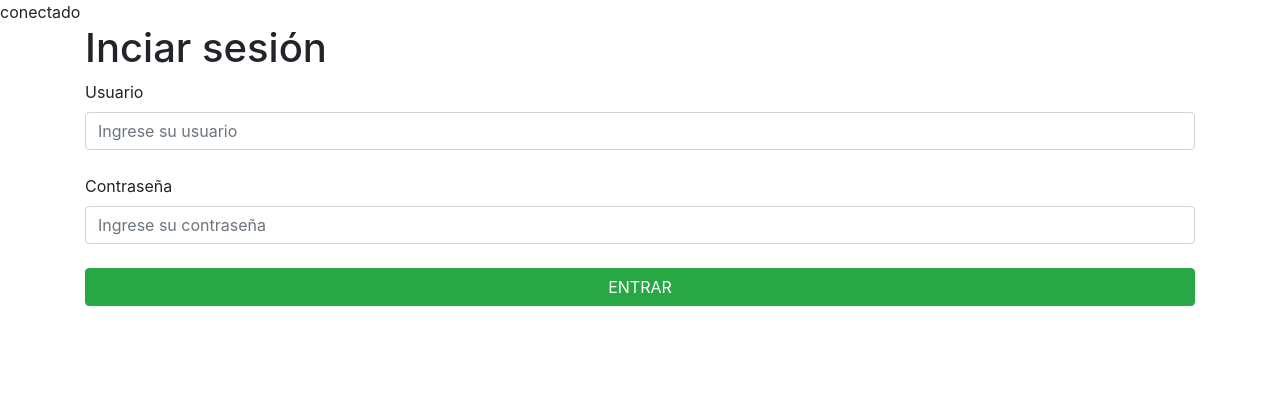
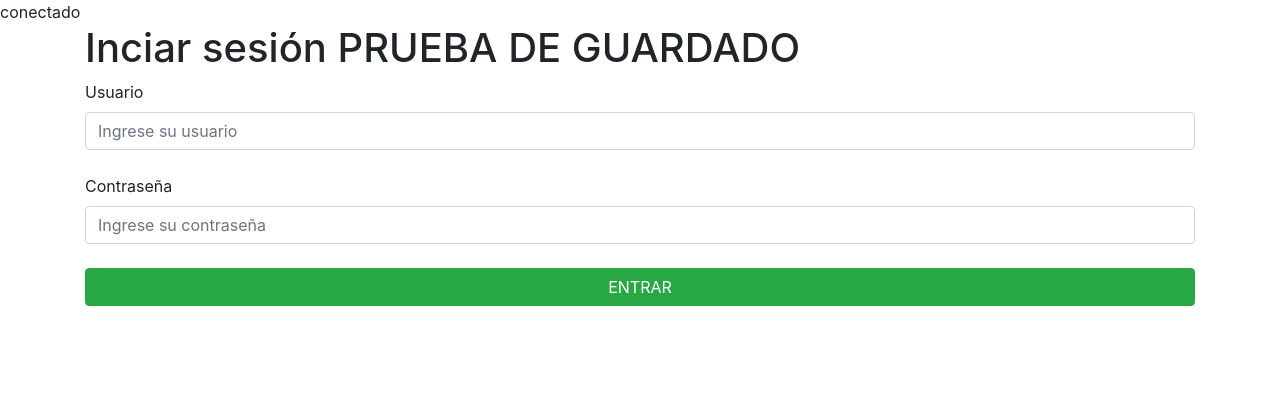
Before and after one commit to cesarodrgz/ascenso, a PHP site: page /login.php in a window 1280 px wide. Shown: the top 420 px of the page. Run offline with PHP 8.4, Linux system fonts and the light colour scheme.

Commit message:
CAMBIOS EN LOGIN

```diff
--- a/login.php
+++ b/login.php
@@ -17,7 +17,7 @@
     <div class="container">
         <div class="row">
             <div class="col-sm-12 col-md-12 col-lg-12">
-                <h1>Inciar sesión</h1>
+                <h1>Inciar sesión PRUEBA DE GUARDADO</h1>
             </div>
         </div>
 
```
